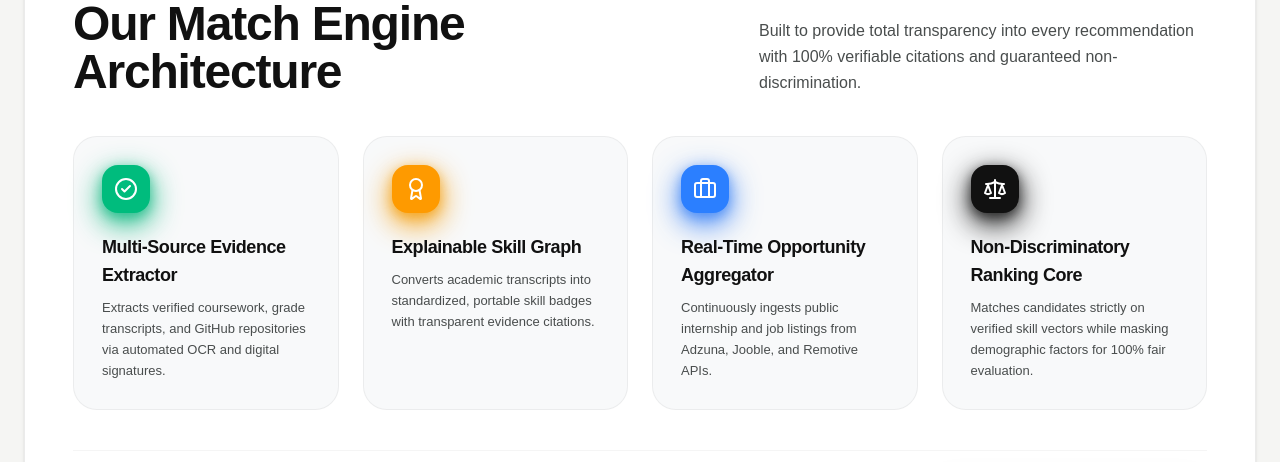
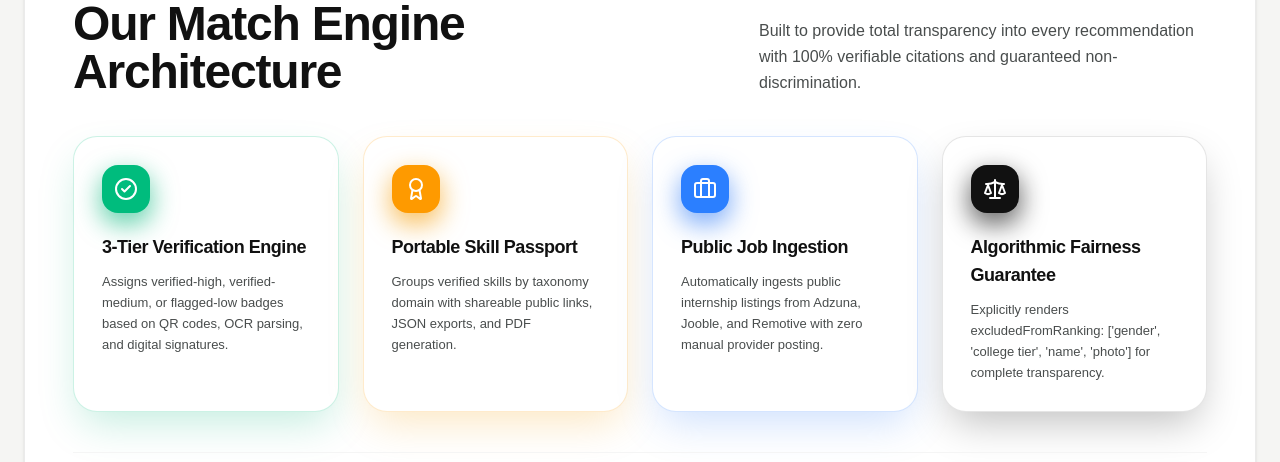
Before and after one commit to pratikranjan2212/skillsync, a Next.js app: page / in a window 1280 px wide. Shown: the part 5560-6022 px from the top of the page. Built offline with nearby package versions, Linux system fonts and the light colour scheme; no server answers; a web font is replaced by a local one.

Commit message:
Match SmartAssist card content and soft ambient glow styling to Image 2 with staggered fade in animation

```diff
--- a/app/components/landing/SmartAssist.jsx
+++ b/app/components/landing/SmartAssist.jsx
@@ -2,6 +2,7 @@
 
 import React, { useState } from "react";
 import Link from "next/link";
+import { motion } from "framer-motion";
 import { SMART_ASSIST_CARDS } from "@/app/data/skillsyncData.js";
 import { Sparkles, CheckCircle2, Award, Briefcase, Scale, ArrowRight } from "lucide-react";
 import RollingText from "@/app/components/ui/RollingText";
@@ -18,6 +19,25 @@ export default function SmartAssist() {
       case "Scale": return Scale;
       default: return Sparkles;
     }
+  };
+
+  const containerVariants = {
+    hidden: { opacity: 0 },
+    visible: {
+      opacity: 1,
+      transition: {
+        staggerChildren: 0.12,
+      },
+    },
+  };
+
+  const itemVariants = {
+    hidden: { opacity: 0, y: 24 },
+    visible: {
+      opacity: 1,
+      y: 0,
+      transition: { duration: 0.6, ease: [0.16, 1, 0.3, 1] },
+    },
   };
 
   return (
@@ -44,14 +64,22 @@ export default function SmartAssist() {
             </div>
           </FadeIn>
 
-          <FadeIn delay={0.06} distance={18} duration={0.45}>
-            <div className="grid grid-cols-1 sm:grid-cols-2 lg:grid-cols-4 gap-6">
+          <motion.div
+            variants={containerVariants}
+            initial="hidden"
+            whileInView="visible"
+            viewport={{ once: true, margin: "-40px" }}
+            className="grid grid-cols-1 sm:grid-cols-2 lg:grid-cols-4 gap-6"
+          >
             {SMART_ASSIST_CARDS.map((card) => {
               const Icon = getIcon(card.icon);
               return (
-                  <div
+                <motion.div
                   key={card.id}
-                    className={`group bg-[#F8F9FA] hover:bg-white p-6 sm:p-7 rounded-3xl border border-black/5 ${card.cardBorder || "hover:border-black/10"} transition-all duration-300 ease-out hover:-translate-y-1 hover:shadow-xl hover:shadow-black/5 flex flex-col justify-between gap-4 h-full`}
+                  variants={itemVariants}
+                  whileHover={{ y: -8, scale: 1.02 }}
+                  transition={{ type: "spring", stiffness: 350, damping: 25 }}
+                  className={`group bg-white p-6 sm:p-7 rounded-[28px] sm:rounded-3xl ${card.cardGlow} transition-all duration-300 flex flex-col justify-between gap-4 h-full cursor-pointer`}
                 >
                   <div>
                     <div
@@ -60,15 +88,14 @@ export default function SmartAssist() {
                       <Icon className="w-6 h-6" />
                     </div>
                     <h3 className="text-lg font-extrabold text-[#111111] tracking-tight">{card.title}</h3>
-                      <p className="text-xs sm:text-[13px] text-[#494D4D] mt-2 leading-relaxed font-medium">
+                    <p className="text-xs sm:text-[13px] text-[#494D4D] mt-2.5 leading-relaxed font-medium">
                       {card.description}
                     </p>
                   </div>
-                  </div>
+                </motion.div>
               );
             })}
-            </div>
-          </FadeIn>
+          </motion.div>
 
           <FadeIn delay={0.06} distance={18} duration={0.45}>
             <div className="pt-6 border-t border-neutral-100 flex flex-col sm:flex-row items-center justify-between gap-4">
--- a/app/data/skillsyncData.js
+++ b/app/data/skillsyncData.js
@@ -62,37 +62,37 @@ export const SMART_ASSIST_CARDS = [
     id: "c1",
     icon: "CheckCircle2",
     iconBg: "bg-emerald-500",
-    iconShadow: "shadow-[0_10px_28px_2px_rgba(16,185,129,0.85),0_4px_12px_0px_rgba(16,185,129,0.6)]",
-    cardShadow: "shadow-[0_20px_50px_-6px_rgba(0,0,0,0.12),0_10px_30px_-4px_rgba(16,185,129,0.22)] border-b-[5px] border-b-emerald-500/35 hover:border-b-emerald-500 hover:shadow-[0_30px_70px_-8px_rgba(16,185,129,0.38),0_15px_35px_-5px_rgba(0,0,0,0.18)]",
-    title: "Multi-Source Evidence Extractor",
-    description: "Extracts verified coursework, grade transcripts, and GitHub repositories via automated OCR and digital signatures.",
+    iconShadow: "shadow-[0_10px_24px_2px_rgba(16,185,129,0.6)]",
+    cardGlow: "shadow-[0_18px_40px_-8px_rgba(16,185,129,0.25)] border border-emerald-500/20 hover:border-emerald-500/50",
+    title: "3-Tier Verification Engine",
+    description: "Assigns verified-high, verified-medium, or flagged-low badges based on QR codes, OCR parsing, and digital signatures.",
   },
   {
     id: "c2",
     icon: "Award",
     iconBg: "bg-amber-500",
-    iconShadow: "shadow-[0_10px_28px_2px_rgba(245,158,11,0.85),0_4px_12px_0px_rgba(245,158,11,0.6)]",
-    cardShadow: "shadow-[0_20px_50px_-6px_rgba(0,0,0,0.12),0_10px_30px_-4px_rgba(245,158,11,0.22)] border-b-[5px] border-b-amber-500/35 hover:border-b-amber-500 hover:shadow-[0_30px_70px_-8px_rgba(245,158,11,0.38),0_15px_35px_-5px_rgba(0,0,0,0.18)]",
-    title: "Explainable Skill Graph",
-    description: "Converts academic transcripts into standardized, portable skill badges with transparent evidence citations.",
+    iconShadow: "shadow-[0_10px_24px_2px_rgba(245,158,11,0.6)]",
+    cardGlow: "shadow-[0_18px_40px_-8px_rgba(245,158,11,0.25)] border border-amber-500/20 hover:border-amber-500/50",
+    title: "Portable Skill Passport",
+    description: "Groups verified skills by taxonomy domain with shareable public links, JSON exports, and PDF generation.",
   },
   {
     id: "c3",
     icon: "Briefcase",
     iconBg: "bg-blue-500",
-    iconShadow: "shadow-[0_10px_28px_2px_rgba(59,130,246,0.85),0_4px_12px_0px_rgba(59,130,246,0.6)]",
-    cardShadow: "shadow-[0_20px_50px_-6px_rgba(0,0,0,0.12),0_10px_30px_-4px_rgba(59,130,246,0.22)] border-b-[5px] border-b-blue-500/35 hover:border-b-blue-500 hover:shadow-[0_30px_70px_-8px_rgba(59,130,246,0.38),0_15px_35px_-5px_rgba(0,0,0,0.18)]",
-    title: "Real-Time Opportunity Aggregator",
-    description: "Continuously ingests public internship and job listings from Adzuna, Jooble, and Remotive APIs.",
+    iconShadow: "shadow-[0_10px_24px_2px_rgba(59,130,246,0.6)]",
+    cardGlow: "shadow-[0_18px_40px_-8px_rgba(59,130,246,0.25)] border border-blue-500/20 hover:border-blue-500/50",
+    title: "Public Job Ingestion",
+    description: "Automatically ingests public internship listings from Adzuna, Jooble, and Remotive with zero manual provider posting.",
   },
   {
     id: "c4",
     icon: "Scale",
     iconBg: "bg-[#111111]",
-    iconShadow: "shadow-[0_10px_28px_2px_rgba(17,17,17,0.85),0_4px_12px_0px_rgba(17,17,17,0.6)]",
-    cardShadow: "shadow-[0_20px_50px_-6px_rgba(0,0,0,0.15),0_10px_30px_-4px_rgba(17,17,17,0.25)] border-b-[5px] border-b-neutral-900/50 hover:border-b-neutral-900 hover:shadow-[0_30px_70px_-8px_rgba(17,17,17,0.45),0_15px_35px_-5px_rgba(0,0,0,0.18)]",
-    title: "Non-Discriminatory Ranking Core",
-    description: "Matches candidates strictly on verified skill vectors while masking demographic factors for 100% fair evaluation.",
+    iconShadow: "shadow-[0_10px_24px_2px_rgba(17,17,17,0.6)]",
+    cardGlow: "shadow-[0_18px_40px_-8px_rgba(0,0,0,0.25)] border border-black/10 hover:border-neutral-900/50",
+    title: "Algorithmic Fairness Guarantee",
+    description: "Explicitly renders excludedFromRanking: ['gender', 'college tier', 'name', 'photo'] for complete transparency.",
   },
 ];
 
```
Lines whose indentation alone changed are shown as unchanged.
